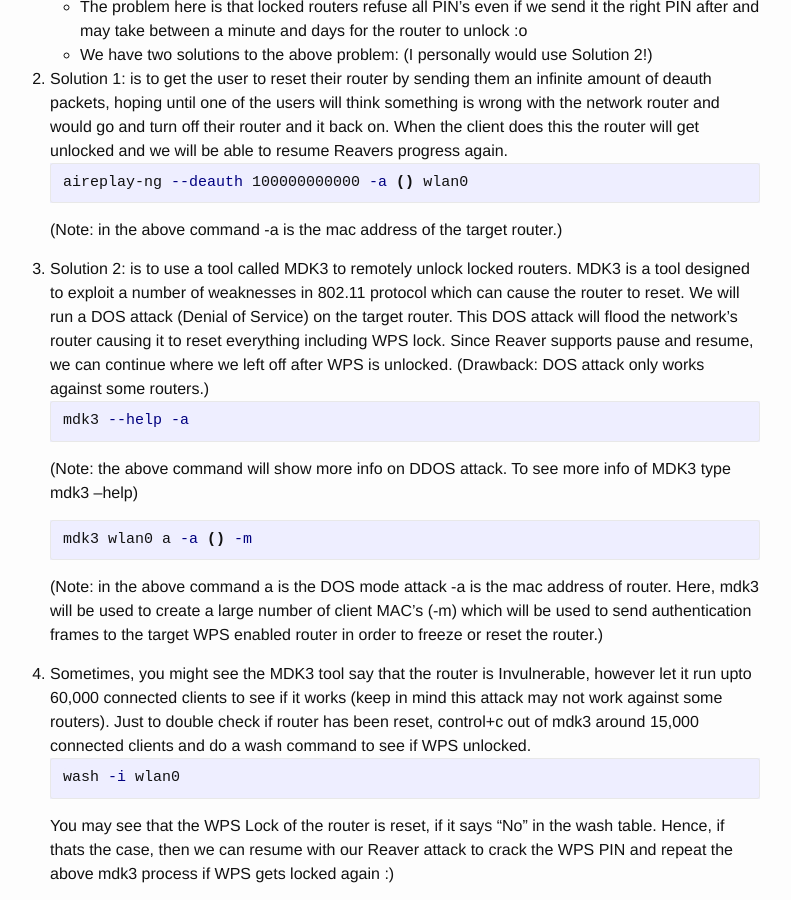
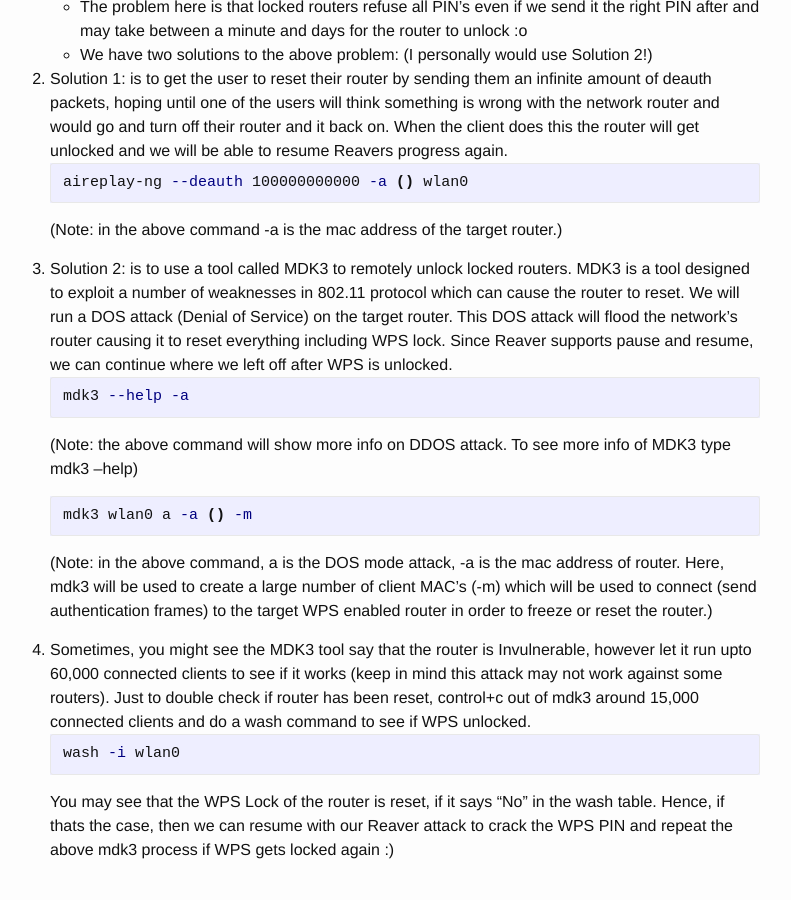
Before and after one commit to alexalwks2/aaronjohn2.github.io, a Jekyll site: the page built from _posts/2018-01-28-exploiting-wps.md, in a window 1280 px wide and 900 px high, scrolled down 2157 px. Shown: the whole window, without its empty margins (250-1041 px from the left). Built offline with Jekyll 4.4.1, drawn with Linux system fonts in a browser that asks for light colours; comment, search, counter and statistics services are not loaded.

Commit message:
Update 2018-01-28-exploiting-wps.md

````diff
--- a/_posts/2018-01-28-exploiting-wps.md
+++ b/_posts/2018-01-28-exploiting-wps.md
@@ -68,7 +68,7 @@ aireplay-ng --deauth 100000000000 -a () wlan0
 ```
 (Note: in the above command -a is the mac address of the target router.)
 
-8. Solution 2: is to use a tool called MDK3 to remotely unlock locked routers. MDK3 is a tool designed to exploit a number of weaknesses in 802.11 protocol which can cause the router to reset. We will run a DOS attack (Denial of Service) on the target router. This DOS attack will flood the network's router causing it to reset everything including WPS lock. Since Reaver supports pause and resume, we can continue where we left off after WPS is unlocked. (Drawback: DOS attack only works against some routers.)
+8. Solution 2: is to use a tool called MDK3 to remotely unlock locked routers. MDK3 is a tool designed to exploit a number of weaknesses in 802.11 protocol which can cause the router to reset. We will run a DOS attack (Denial of Service) on the target router. This DOS attack will flood the network's router causing it to reset everything including WPS lock. Since Reaver supports pause and resume, we can continue where we left off after WPS is unlocked.
 ```shell
 mdk3 --help -a
 ```
@@ -76,7 +76,7 @@ mdk3 --help -a
 ```shell
 mdk3 wlan0 a -a () -m
 ```
-(Note: in the above command a is the DOS mode attack -a is the mac address of router. Here, mdk3 will be used to create a large number of client MAC's (-m) which will be used to send authentication frames to the target WPS enabled router in order to freeze or reset the router.)
+(Note: in the above command, a is the DOS mode attack, -a is the mac address of router. Here, mdk3 will be used to create a large number of client MAC's (-m) which will be used to connect (send authentication frames) to the target WPS enabled router in order to freeze or reset the router.)
 
 9. Sometimes, you might see the MDK3 tool say that the router is Invulnerable, however let it run upto 60,000 connected clients to see if it works (keep in mind this attack may not work against some routers). Just to double check if router has been reset, control+c out of mdk3 around 15,000 connected clients and do a wash command to see if WPS unlocked.
 ```shell
````
